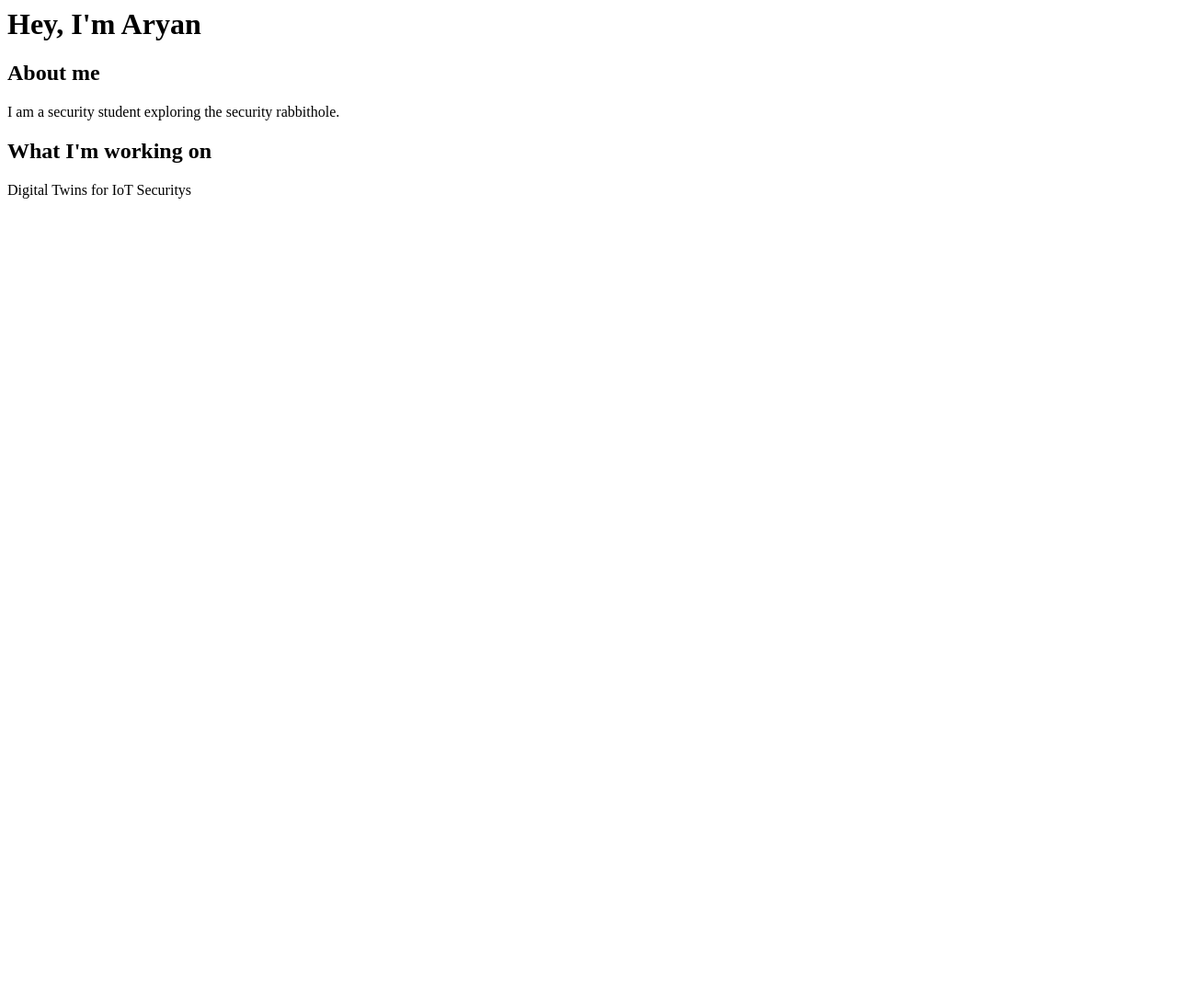
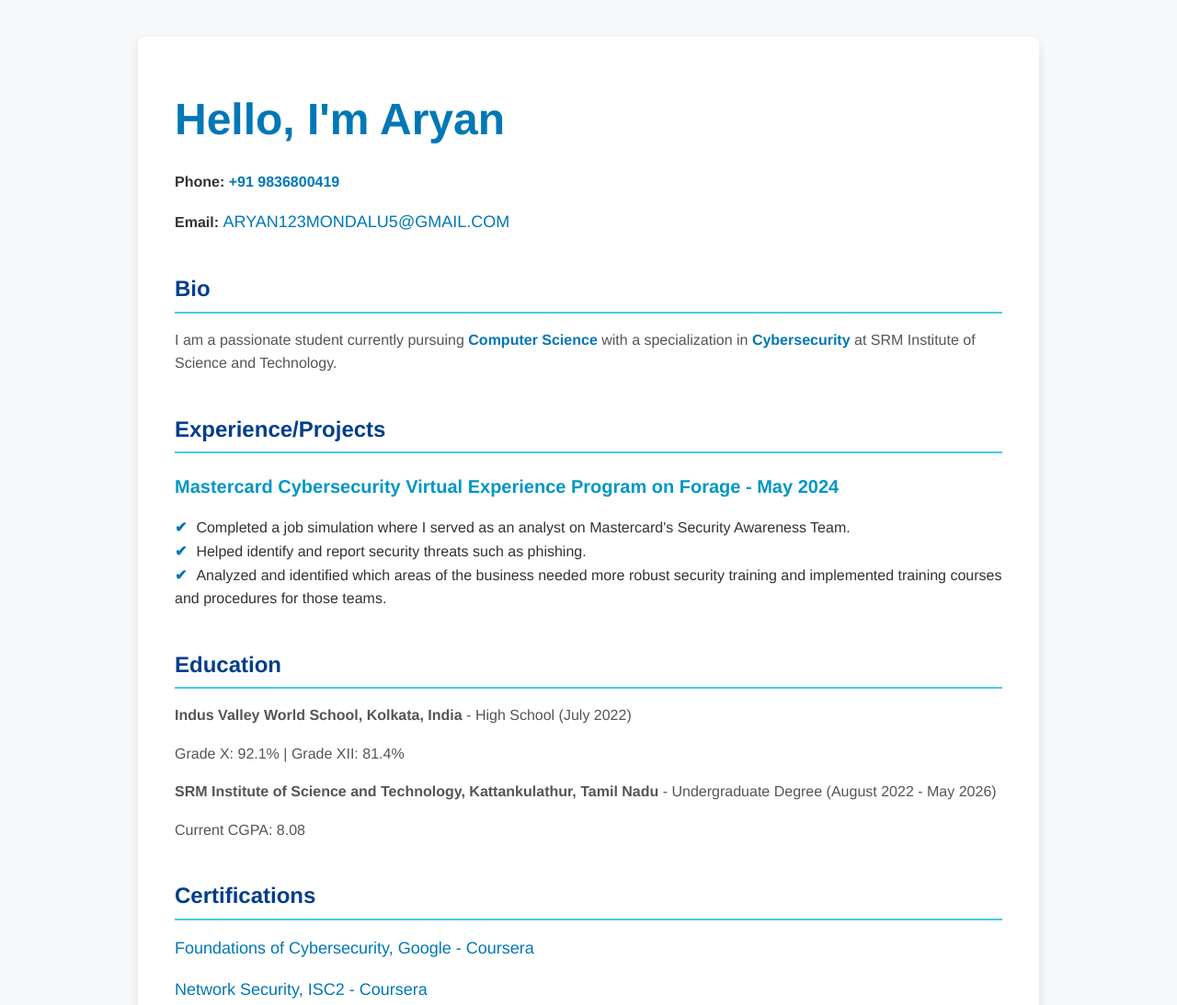
Before and after one commit to aryanaim/website, a plain HTML site: page index.html in a window 1280 px wide. Shown: the top 1093 px of the page at 92% size. Before the commit the page ends 800 px from the top, so only its background shows below. Drawn offline with Linux system fonts and the light colour scheme.

Commit message:
Update index.html

```diff
--- a/index.html
+++ b/index.html
@@ -1,16 +1,159 @@
+<!DOCTYPE html>
+<html lang="en">
 
-<html>
-    <h1>
-        Hey, I'm Aryan
-    </h1>
-    <body>
-        <h2>About me</h2>
-        <p>
-            I am a security student exploring the security rabbithole.
-        </p>
-        <h2>What I'm working on</h2>
-        <p>
-            Digital Twins for IoT Securitys
-        </p>
-    </body>
+<head>
+    <meta charset="UTF-8">
+    <meta name="viewport" content="width=device-width, initial-scale=1.0">
+    <title>Resume - Aryan</title>
+    <style>
+        /* Body and Global Styles */
+        body {
+            font-family: 'Helvetica Neue', Arial, sans-serif;
+            background-color: #f8f9fa;
+            color: #333;
+            margin: 0;
+            padding: 0;
+            line-height: 1.6;
+        }
+
+        /* Container */
+        .container {
+            max-width: 900px;
+            margin: 40px auto;
+            padding: 20px 40px;
+            background-color: #ffffff;
+            box-shadow: 0 4px 12px rgba(0, 0, 0, 0.1);
+            border-radius: 8px;
+        }
+
+        /* Header */
+        h1 {
+            font-size: 48px;
+            color: #0077b6;
+            margin-bottom: 10px;
+        }
+
+        h2 {
+            font-size: 24px;
+            color: #023e8a;
+            margin-bottom: 10px;
+            border-bottom: 2px solid #48cae4;
+            padding-bottom: 5px;
+        }
+
+        p, a {
+            font-size: 18px;
+            color: #333;
+        }
+
+        a {
+            text-decoration: none;
+            color: #0077b6;
+        }
+
+        a:hover {
+            color: #0096c7;
+        }
+
+        /* Sections and Headings */
+        .section {
+            margin-bottom: 40px;
+        }
+
+        h3 {
+            font-size: 20px;
+            color: #0096c7;
+            margin-top: 20px;
+            margin-bottom: 10px;
+        }
+
+        .contact p {
+            font-size: 16px;
+        }
+
+        ul {
+            list-style-type: none;
+            padding-left: 0;
+        }
+
+        ul li::before {
+            content: "✔";
+            color: #0077b6;
+            font-weight: bold;
+            margin-right: 10px;
+        }
+
+        .bio p, .experience p, .education p, .certifications p {
+            font-size: 16px;
+            color: #555;
+        }
+
+        /* Custom Colors and Highlights */
+        .highlight {
+            color: #0077b6;
+            font-weight: bold;
+        }
+
+        /* Footer */
+        footer {
+            text-align: center;
+            font-size: 14px;
+            color: #888;
+            padding-top: 20px;
+            border-top: 1px solid #ddd;
+        }
+
+    </style>
+</head>
+
+<body>
+    <div class="container">
+        <!-- Header Section -->
+        <h1>Hello, I'm Aryan</h1>
+        <div class="contact section">
+            <p><strong>Phone:</strong> <span class="highlight">+91 9836800419</span></p>
+            <p><strong>Email:</strong> <a href="mailto:ARYAN123MONDALU5@GMAIL.COM">ARYAN123MONDALU5@GMAIL.COM</a></p>
+        </div>
+
+        <!-- Bio Section -->
+        <div class="bio section">
+            <h2>Bio</h2>
+            <p>I am a passionate student currently pursuing <span class="highlight">Computer Science</span> with a specialization in <span class="highlight">Cybersecurity</span> at SRM Institute of Science and Technology.</p>
+        </div>
+
+        <!-- Experience Section -->
+        <div class="experience section">
+            <h2>Experience/Projects</h2>
+            <h3>Mastercard Cybersecurity Virtual Experience Program on Forage - May 2024</h3>
+            <ul>
+                <li>Completed a job simulation where I served as an analyst on Mastercard's Security Awareness Team.</li>
+                <li>Helped identify and report security threats such as phishing.</li>
+                <li>Analyzed and identified which areas of the business needed more robust security training and implemented training courses and procedures for those teams.</li>
+            </ul>
+        </div>
+
+        <!-- Education Section -->
+        <div class="education section">
+            <h2>Education</h2>
+            <p><strong>Indus Valley World School, Kolkata, India</strong> - High School (July 2022)</p>
+            <p>Grade X: 92.1% | Grade XII: 81.4%</p>
+
+            <p><strong>SRM Institute of Science and Technology, Kattankulathur, Tamil Nadu</strong> - Undergraduate Degree (August 2022 - May 2026)</p>
+            <p>Current CGPA: 8.08</p>
+        </div>
+
+        <!-- Certifications Section -->
+        <div class="certifications section">
+            <h2>Certifications</h2>
+            <p><a href="https://coursera.org/verify/S4Y6XCW92SWY" target="_blank">Foundations of Cybersecurity, Google - Coursera</a></p>
+            <p><a href="https://coursera.org/verify/D7MC7C7Z6EZ" target="_blank">Network Security, ISC2 - Coursera</a></p>
+        </div>
+    </div>
+
+    <!-- Footer Section -->
+    <footer>
+        <p>&copy; 2024 Aryan | All rights reserved.</p>
+    </footer>
+</body>
+
 </html>
```
